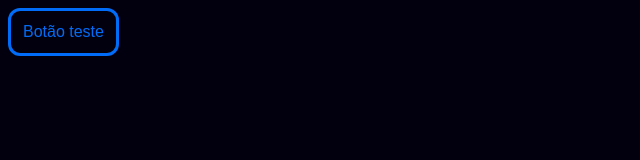
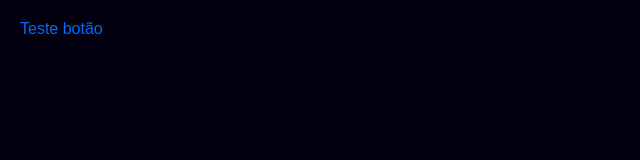
Before and after one commit to RodrigoDGoulart/scrum-manager-frontend, a React (Vite) app: page / in a window 1280 px wide. Shown: the top 160 px of the page, without its empty margins (0-640 px from the left). Built offline with nearby package versions, Linux system fonts and the light colour scheme.

Commit message:
Update componente botão

```diff
--- a/src/App.tsx
+++ b/src/App.tsx
@@ -3,7 +3,9 @@ import { Btn } from "./components/Btn/btn";
 export default function App() {
   return (
     <div>
-      <Btn />
+      <Btn comBorda={false}>
+        Teste botão
+      </Btn>
     </div>
   )
 }
--- a/src/components/Btn/Btn.module.scss
+++ b/src/components/Btn/Btn.module.scss
@@ -2,9 +2,7 @@
 
 .btn {
     background: none;
-    outline: none;
     color: $light-blue;
-    border: 3px solid $light-blue;
     font-size: 16px;
     border-radius: 12px;
     padding: 12px;
@@ -15,3 +13,16 @@
     background-color: $light-blue;
     color: white;
 }
+
+.borda {
+    border: 3px solid $light-blue;
+}
+
+.semBorda{
+    border: none;
+}
+
+.semBorda:hover {
+    text-decoration: underline;
+    background: none;
+}
--- a/src/components/Btn/btn.tsx
+++ b/src/components/Btn/btn.tsx
@@ -2,15 +2,25 @@ import { HTMLAttributes } from 'react';
 import styles from './Btn.module.scss';
 import classNames from 'classnames';
 
-interface Props extends HTMLAttributes<HTMLButtonElement>{}
+interface Props extends HTMLAttributes<HTMLButtonElement>{
+    comBorda?: boolean
+}
 
 export const Btn = (props: Props) => {
+
+    let borda = props.comBorda !== undefined ? props.comBorda : true;
+
     return(
-        <button className={classNames({
+        <button
+        className={classNames({
             [styles.btn]: true,
-            [`${props.className}`]: true
-        })}>
-            Botão teste
+            [`${props.className}`]: true,
+            [styles.borda]: borda,
+            [styles.semBorda]: !borda
+        })}
+        onClick={props.onClick}
+        >
+            {props.children}
         </button>
     )
 }
```
